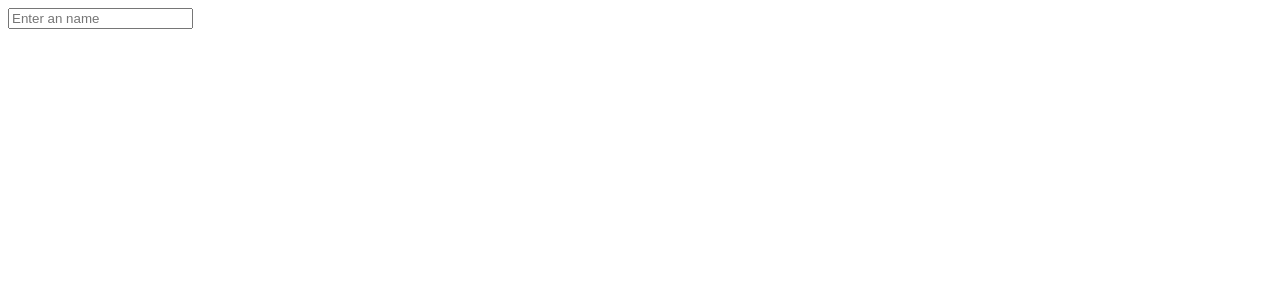
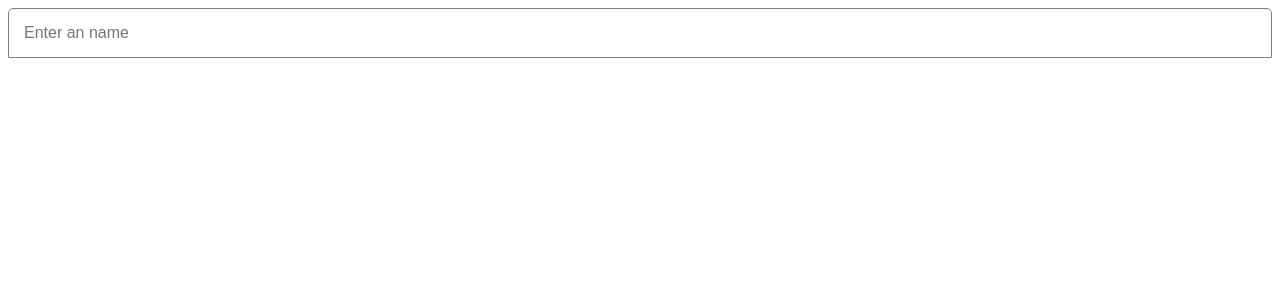
Before and after one commit to jgamaraalv/react-auto-complete, a React (Vite) app: page / in a window 1280 px wide. Shown: the top 300 px of the page. Built offline with nearby package versions, Linux system fonts and the light colour scheme.

Commit message:
basic styles

```diff
--- a/src/App.tsx
+++ b/src/App.tsx
@@ -8,6 +8,7 @@ function App() {
 
         <Autocomplete.List>
           <Autocomplete.ListItem value="teste">Teste</Autocomplete.ListItem>
+          <Autocomplete.ListItem value="olar">olar</Autocomplete.ListItem>
         </Autocomplete.List>
       </Autocomplete>
     </div>
--- a/src/components/Autocomplete/autocomplete.module.css
+++ b/src/components/Autocomplete/autocomplete.module.css
@@ -1,7 +1,46 @@
+.autocomplete__container {
+  font-family: Arial, Helvetica, sans-serif;
+  position: relative;
+  width: 100%;
+}
+
+.autocomplete__container * {
+  box-sizing: border-box;
+}
+
+.input {
+  border: 1px solid #808080;
+  border-radius: 5px 5px 0 0;
+  font-size: 16px;
+  padding: 15px;
+  width: 100%;
+}
+
+.list {
+  background-color: #f0f3f3;
+  width: 100%;
+  border-radius: 0 0 5px 5px;
+  position: absolute;
+  margin: 0;
+  list-style: none;
+  padding: 0;
+  z-index: 999;
+}
+
 .list__item {
   cursor: pointer;
+  padding: 15px;
+}
+
+.list__item:hover {
+  background-color: #dbe0e0;
+}
+
+.list__item:not(last-child) {
+  border-bottom: #f0f0f0;
 }
 
 .list__item__text--highlighted {
-  color: red;
+  color: yellowgreen;
+  font-weight: bold;
 }
--- a/src/components/Autocomplete/index.tsx
+++ b/src/components/Autocomplete/index.tsx
@@ -12,7 +12,9 @@ function Autocomplete({ children, ...props }: AutocompleteProps) {
 
   return (
     <AutocompleteContext.Provider value={{ open, toggle, value, setValue }}>
-      <div {...props}>{children}</div>
+      <div className={classes["autocomplete__container"]} {...props}>
+        {children}
+      </div>
     </AutocompleteContext.Provider>
   );
 }
@@ -40,6 +42,7 @@ function Input({ onFocus, onBlur, onChange, ...props }: InputProps) {
         onChange?.(event);
       }}
       value={value}
+      className={classes["input"]}
       {...props}
     />
   );
@@ -81,7 +84,9 @@ function ListItem({ children, value, onMouseDown, ...props }: ListItemProps) {
 }
 
 type ListProps = Omit<React.HTMLAttributes<HTMLUListElement>, "children"> & {
-  children: React.ReactElement<ListItemProps, typeof ListItem>;
+  children:
+    | React.ReactElement<ListItemProps, typeof ListItem>
+    | React.ReactElement<ListItemProps, typeof ListItem>[];
 };
 function List({ children, ...props }: ListProps) {
   const { open, value } = useAutocomplete();
@@ -100,7 +105,11 @@ function List({ children, ...props }: ListProps) {
     return null;
   });
 
-  return open ? <ul {...props}>{listChildren}</ul> : null;
+  return open ? (
+    <ul className={classes["list"]} {...props}>
+      {listChildren}
+    </ul>
+  ) : null;
 }
 
 Autocomplete.Input = Input;
```
